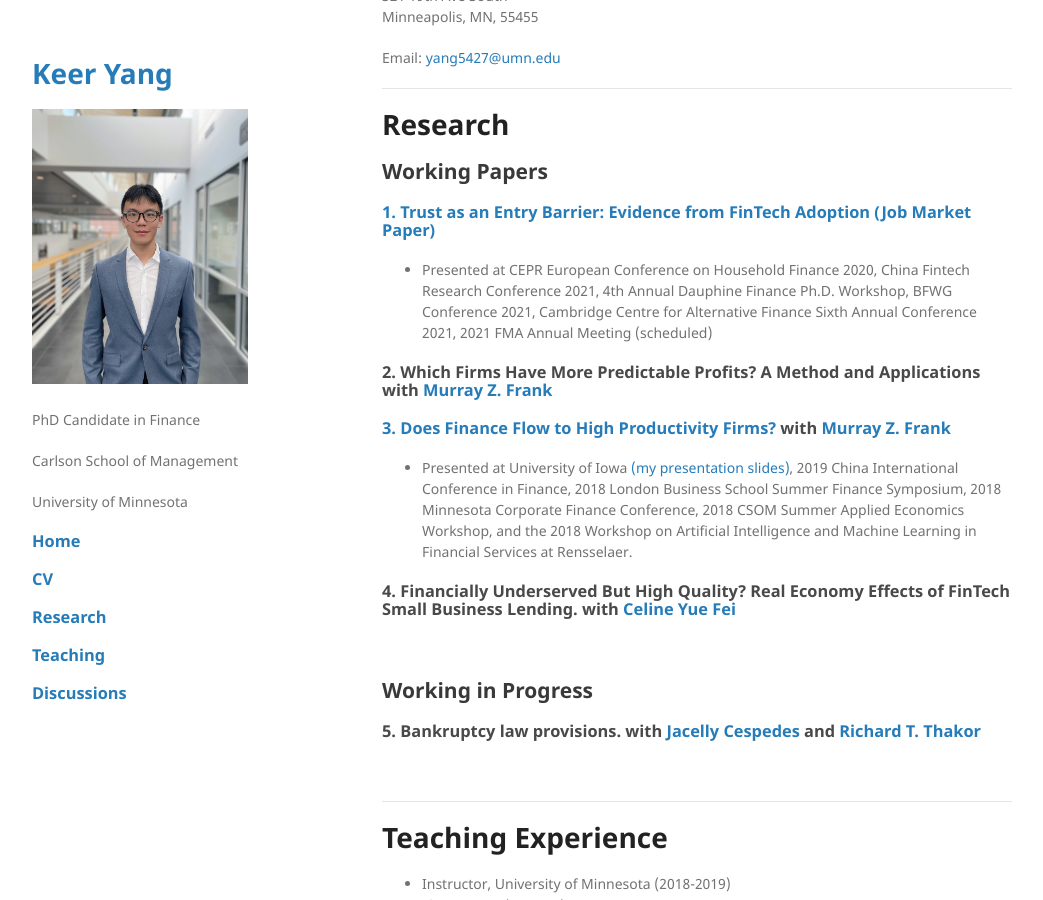
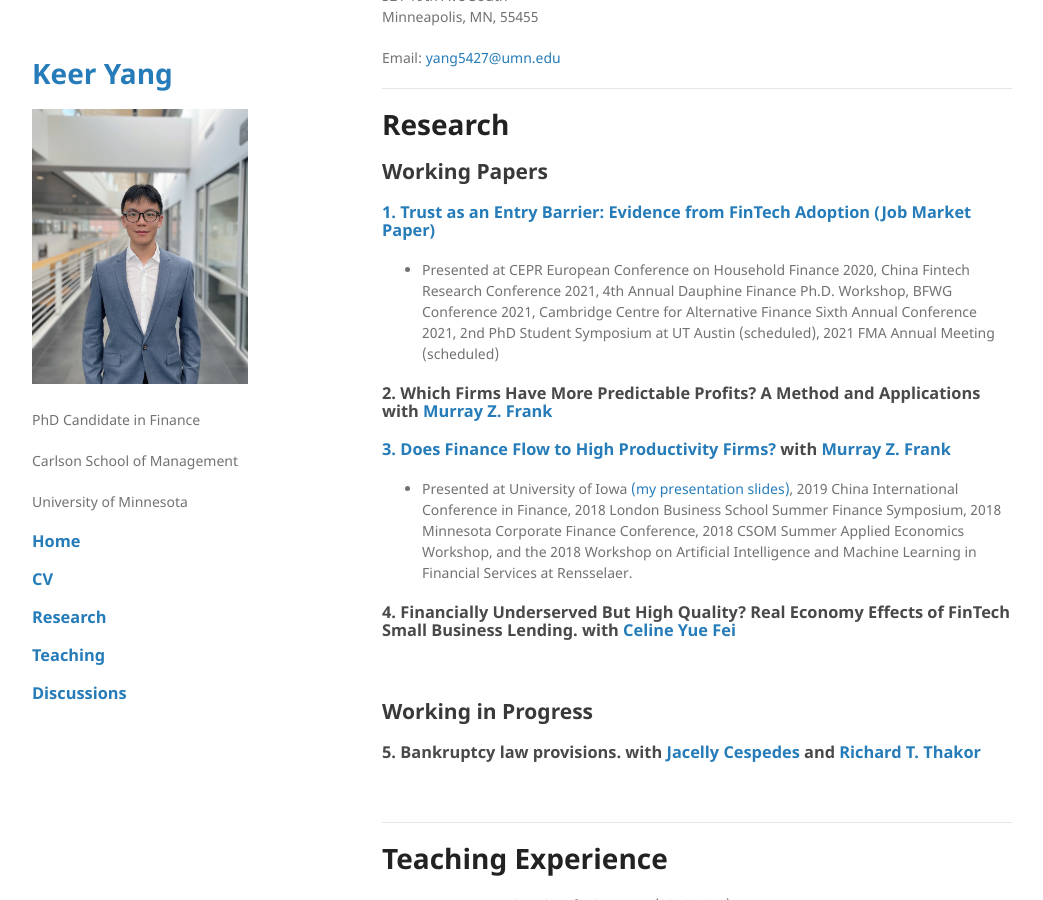
Before and after one commit to keeryang/keeryang.github.io, a Jekyll site: the page built from index.md, in a window 1280 px wide and 900 px high, scrolled down 369 px. Shown: the whole window, without its empty margins (118-1161 px from the left). Built offline with Jekyll 4.4.1, drawn with Linux system fonts in a browser that asks for light colours; the repository's description, which GitHub fills in, is left out; our own code applies the rules of GitHub Pages for plain Markdown files.

Commit message:
Update index.md

```diff
--- a/index.md
+++ b/index.md
@@ -29,7 +29,7 @@
 ## Working Papers
 
 ### [1. Trust as an Entry Barrier: Evidence from FinTech Adoption (Job Market Paper)](./papers/TrustFinTech_2021June.pdf)
-*   Presented at CEPR European Conference on Household Finance 2020, China Fintech Research Conference 2021, 4th Annual Dauphine Finance Ph.D. Workshop, BFWG Conference 2021, Cambridge Centre for Alternative Finance Sixth Annual Conference 2021, 2021 FMA Annual Meeting (scheduled)
+*   Presented at CEPR European Conference on Household Finance 2020, China Fintech Research Conference 2021, 4th Annual Dauphine Finance Ph.D. Workshop, BFWG Conference 2021, Cambridge Centre for Alternative Finance Sixth Annual Conference 2021, 2nd PhD Student Symposium at UT Austin (scheduled), 2021 FMA Annual Meeting (scheduled)
 
 ### 2. Which Firms Have More Predictable Profits? A Method and Applications with [Murray Z. Frank](https://mzfrank.github.io/myweb/)
 
```
